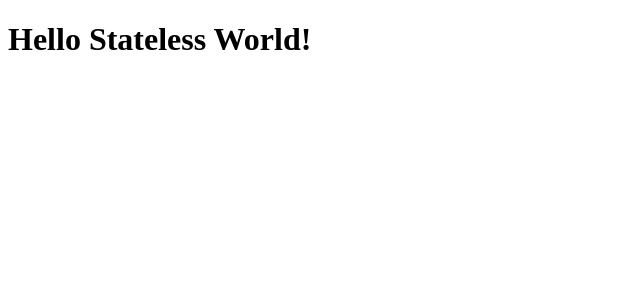
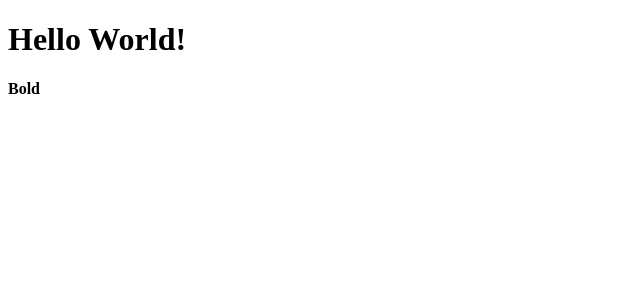
Before and after one commit to awwong1/react-fundamentals, a React app: page / in a window 1280 px wide. Shown: the top 300 px of the page, without its empty margins (0-640 px from the left). Built offline with nearby package versions, Linux system fonts and the light colour scheme.

Commit message:
React Fundamentals: The Render Method

```diff
--- a/App.js
+++ b/App.js
@@ -2,16 +2,18 @@
 
 import React from 'react';
 
-/*
-// Stateful class method
 class App extends React.Component {
   render() {
-    return <h1>Hello World!</h1>
+    // Render can only return one root node,
+    // parenthesis wrapping for whitespace
+    return (
+      <div>
+        <h1>Hello World!</h1>
+        <b>Bold</b>
+      </div>
+    );
   }
 }
-*/
 
-// Stateless function component method
-const App = () => { return <h1>Hello Stateless World!</h1>};
 
 export default App;
```
